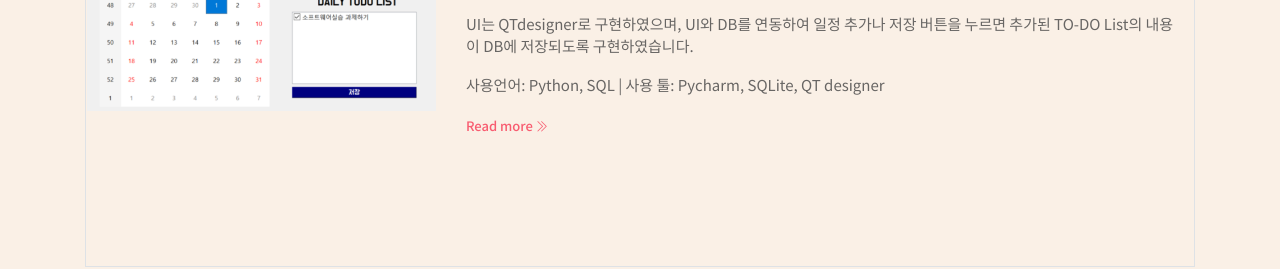
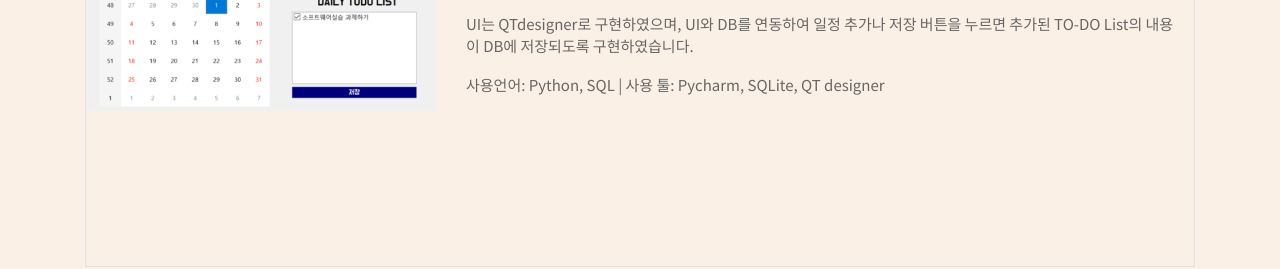
Before and after one commit to tnfladl9926/portfolio, a plain HTML site: page index.html in a window 1280 px wide. Shown: the part 5712-5981 px from the top of the page. Drawn offline with Linux system fonts and the light colour scheme; files whose address does not match are found by name.

Commit message:
포폴수정

```diff
--- a/index.html
+++ b/index.html
@@ -603,7 +603,7 @@
                         <p class="allfont">카카오지도 API를 활용하여 책빵 매장의 위치를 표시하였습니다. 각 매장의 위치는 마커로 표시하였으며, 각 매장이름에 클릭이벤트가 발생하면 지도의 중심위치가 각 매장이 위치한 곳으로 바뀌고 그에 대한 설명글도 바뀌도록 구현하였습니다.</p>
 
                         <!-- <a href="#" class="read-more">Read more <i class="ti-angle-double-right"></i></a> -->
-                        <a href="#" class="read-more allfont" style="font-weight: 500;">Read more <i class="ti-angle-double-right"></i></a>
+                        <a href="https://github.com/tnfladl9926/Bookbbang-Spring" class="read-more allfont" style="font-weight: 500;">Read more <i class="ti-angle-double-right"></i></a>
                     </div>
                 </div><!-- end of blog wrapper -->
 
@@ -634,7 +634,7 @@
 
                         <p class="allfont">사원 등급은 자신의 작업 진척도 관리, 결재 요청 등 실질적인 프로젝트 진행과정을 등록, 조회할 수 있도록 하였습니다.</p>
 
-                        <a href="#" class="read-more allfont" style="font-weight: 500;">Read more <i class="ti-angle-double-right"></i></a>
+                        <a href="https://github.com/tnfladl9926/PMS-Servlet" class="read-more allfont" style="font-weight: 500;">Read more <i class="ti-angle-double-right"></i></a>
                     </div>
                 </div><!-- end of blog wrapper -->
 
@@ -653,7 +653,7 @@
                         <p class="allfont">ERD설계 후 요구사항을 충족하는 다양한 ANSI-SQL, PL/SQL문을 직접 작성하였습니다.</p>
                         <p class="allfont">데이터베이스를 기간동안 배우면서 웹 개발에 필수적인 데이터 베이스를 설계하고 SQL언어를 작성하여 원하는 데이터를 도출해내는 작업을 많이 연습하며 데이터베이스에 대한 이해도가 향상되었음을 느꼈던 프로젝트 입니다.</p>
 
-                        <a href="#" class="read-more allfont" style="font-weight: 500;">Read more <i class="ti-angle-double-right"></i></a>
+                        <a href="https://github.com/tnfladl9926/AcademyDB-Oracle" class="read-more allfont" style="font-weight: 500;">Read more <i class="ti-angle-double-right"></i></a>
                     </div>
                 </div><!-- end of blog wrapper -->
 
@@ -672,7 +672,7 @@
                         <p class="allfont">요구사항분석서부터 화면 설계, 더미데이터 제작, 구현, 자바document, 최종요약본까지 조원들과 협업하여 제작하였습니다.</p>
                         <p class="allfont">자바의 문법과 메소드의 효율적인 사용법에 대해 배울 수 있었으며, 전체적인 프로그램의 구현 흐름을 배우며 앞으로의 프로젝트의 큰 도움이 되었던 프로젝트 입니다.</p>
                         <p class="allfont">사용 언어: JAVA  |  사용 툴: Eclipse</p>
-                        <a href="#" class="read-more allfont" style="font-weight: 500;">Read more <i class="ti-angle-double-right"></i></a>
+                        <a href="https://github.com/tnfladl9926/Banking-Java" class="read-more allfont" style="font-weight: 500;">Read more <i class="ti-angle-double-right"></i></a>
                     </div>
                 </div><!-- end of blog wrapper -->
 
@@ -689,7 +689,7 @@
                         <p class="allfont">처음 준비했던 프로젝트라 부족한 점이 많고, 몰랐던 부분도 많아 구현에 어려움이 많았지만 저에게 코딩의 재미를 알려주었기 때문에 개인적으로 의미가 있는 프로젝트 입니다.</p>
                         <p class="allfont">UI는 QTdesigner로 구현하였으며, UI와 DB를 연동하여 일정 추가나 저장 버튼을 누르면  추가된 TO-DO List의 내용이 DB에 저장되도록 구현하였습니다.</p>
                         <p class="allfont">사용언어: Python, SQL  |  사용 툴: Pycharm, SQLite, QT designer</p>
-                        <a href="#" class="read-more allfont" style="font-weight: 500;">Read more <i class="ti-angle-double-right"></i></a>
+                        <!-- <a href="#" class="read-more allfont" style="font-weight: 500;">Read more <i class="ti-angle-double-right"></i></a> -->
                     </div>
                 </div><!-- end of blog wrapper -->
 
```
